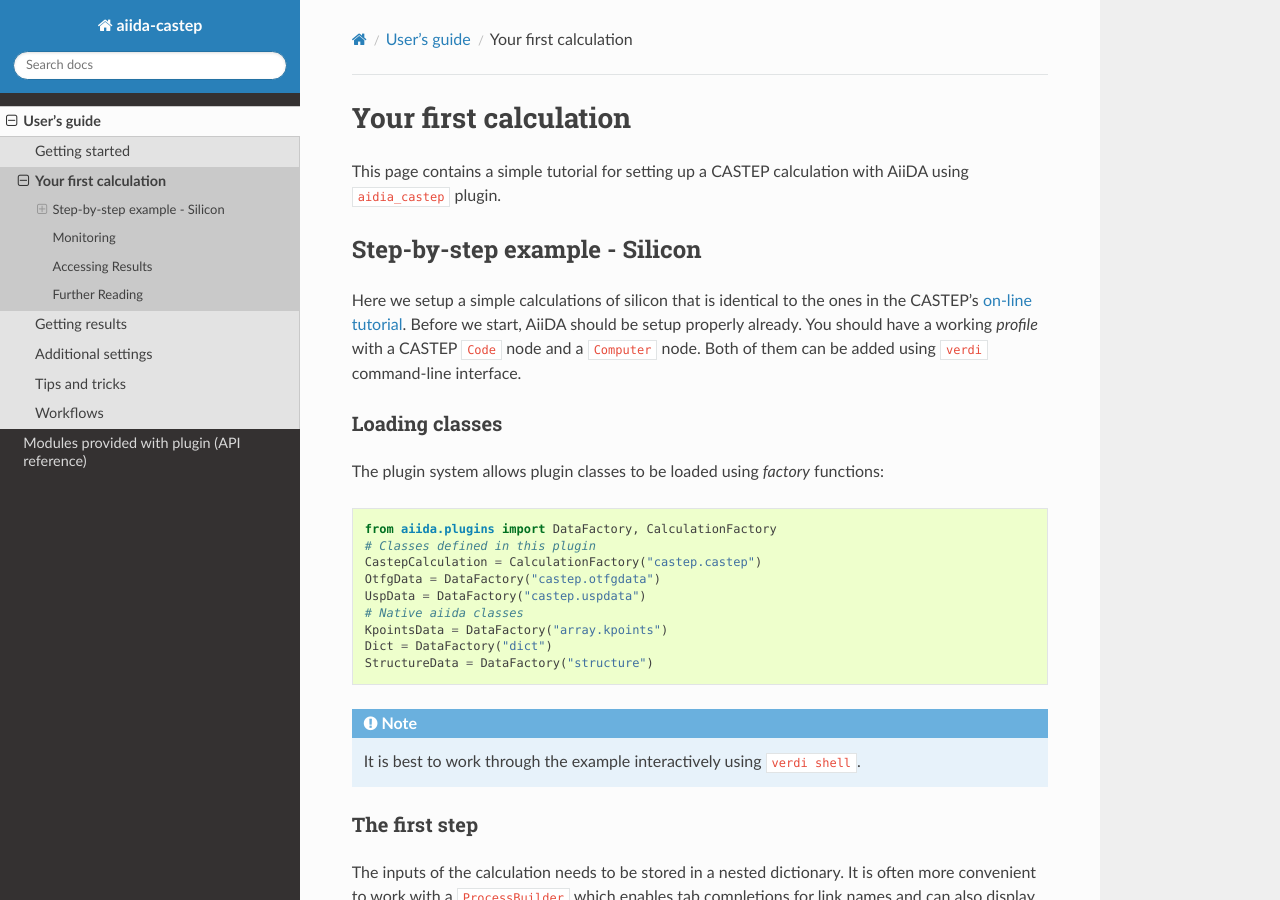
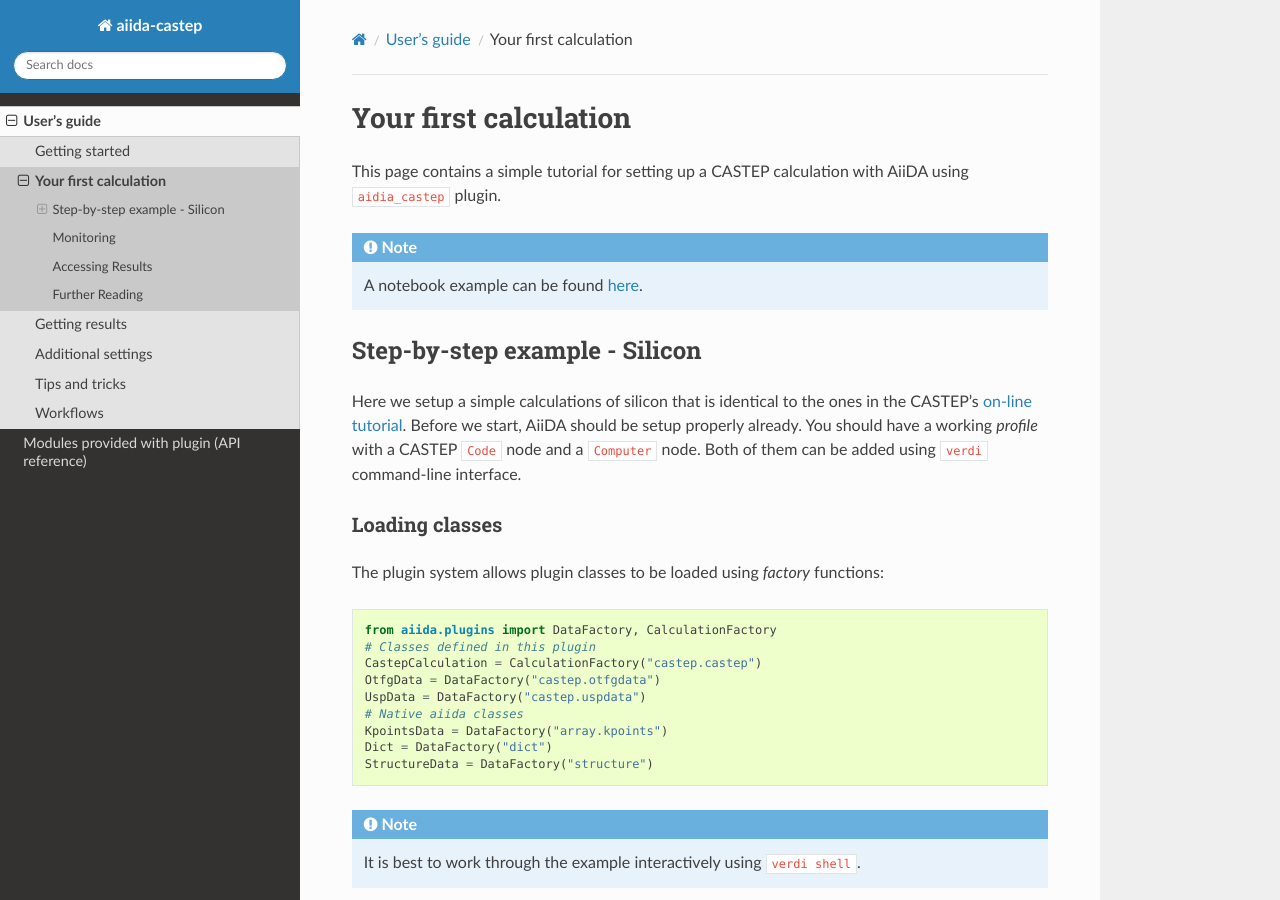
Before and after one commit to zhubonan/aiida-castep, a Sphinx documentation site: the page built from docs/source/user_guide/first_calc.rst, in a window 1280 px wide and 900 px high. Built offline with Sphinx 7.4.7 and the Read the Docs theme 2.0.0, drawn with Linux system fonts in a browser that asks for light colours; some of the changed text lies outside the part shown.

Commit message:
Include links to the notebook in the first-calc guide

```diff
--- a/docs/source/user_guide/first_calc.rst
+++ b/docs/source/user_guide/first_calc.rst
@@ -4,11 +4,14 @@
 
 This page contains a simple tutorial for setting up a CASTEP calculation with AiiDA using ``aidia_castep`` plugin.
 
+.. note::
+  A notebook example can be found `here <https://nbviewer.org/github/zhubonan/aiida-castep/blob/dev/examples/aiida-castep-quick-start.ipynb>`_.
+
 Step-by-step example - Silicon
 ==============================
 
 Here we setup a simple calculations of silicon that is identical to the ones in the
-CASTEP's `on-line tutorial <http://www.castep.org/Tutorials/BasicsAndBonding>`__.
+CASTEP's `on-line tutorial <http://www.castep.org/Tutorials/BasicsAndBonding>`_.
 Before we start, AiiDA should be setup properly already.
 You should have a working *profile* with a CASTEP ``Code`` node and
 a ``Computer`` node.
@@ -365,3 +368,6 @@
 
 As mentioned above, most calculation will be done using ``CastepBaseWorkChain`` which make it easier for defining the inputs and also adds the ability to correct some common
 problems, such as SCF convergence problems and running out of walltimes.
+
+.. seealso::
+  Example notebook can be found `here <https://nbviewer.org/github/zhubonan/aiida-castep/blob/dev/examples/aiida-castep-quick-workchain.ipynb>`__.
```
Also changed, not shown: 1 other file.
